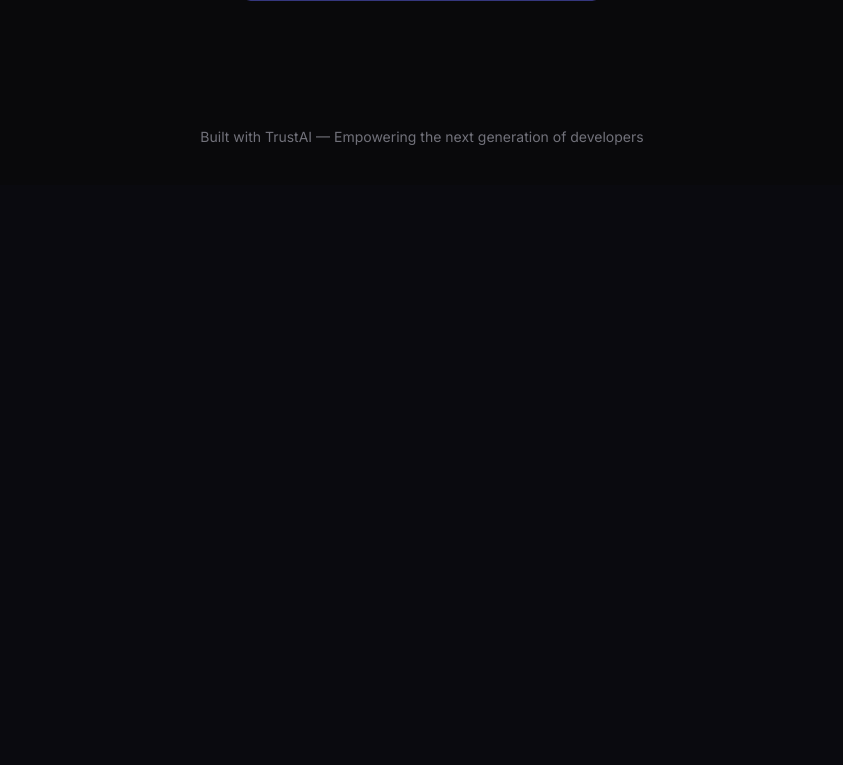
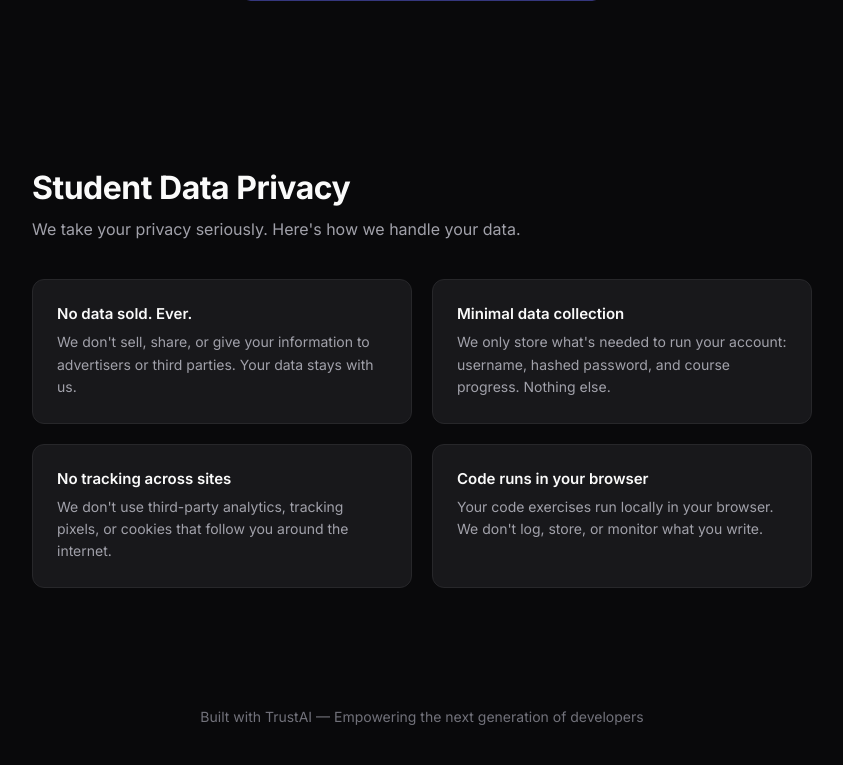
Before and after one commit to turtler12/teach_coding, a Flask app: page / in a window 1280 px wide. Shown: the part 3124-3889 px from the top of the page, without its empty margins (218-1061 px from the left). Before the commit the page ends 3269 px from the top, so only its background shows below. Run offline with Flask 3, Linux system fonts and the light colour scheme.

Commit message:
Add student data privacy section to homepage
Co-Authored-By: Claude Opus 4.6 <noreply@anthropic.com>

```diff
--- a/templates/home.html
+++ b/templates/home.html
@@ -601,6 +601,64 @@
             background: var(--bg-elevated);
         }
 
+        /* Privacy Section */
+        .privacy-section {
+            padding: 80px 60px;
+            max-width: 900px;
+            margin: 0 auto;
+        }
+
+        .privacy-header {
+            margin-bottom: 40px;
+        }
+
+        .privacy-header h2 {
+            font-size: 2rem;
+            font-weight: 700;
+            margin-bottom: 12px;
+            letter-spacing: -0.5px;
+        }
+
+        .privacy-header p {
+            color: var(--text-secondary);
+            font-size: 1rem;
+        }
+
+        .privacy-grid {
+            display: grid;
+            grid-template-columns: 1fr 1fr;
+            gap: 20px;
+        }
+
+        .privacy-item {
+            background: var(--bg-secondary);
+            border: 1px solid var(--border-color);
+            border-radius: 12px;
+            padding: 24px;
+        }
+
+        .privacy-item h4 {
+            font-size: 15px;
+            font-weight: 600;
+            margin-bottom: 8px;
+        }
+
+        .privacy-item p {
+            font-size: 14px;
+            color: var(--text-secondary);
+            line-height: 1.6;
+            margin: 0;
+        }
+
+        @media (max-width: 640px) {
+            .privacy-grid {
+                grid-template-columns: 1fr;
+            }
+            .privacy-section {
+                padding: 60px 24px;
+            }
+        }
+
         /* Footer */
         .footer {
             padding: 40px 60px;
@@ -911,6 +969,32 @@
             </div>
         </section>
 
+        <!-- Student Data Privacy -->
+        <section class="privacy-section">
+            <div class="privacy-header">
+                <h2>Student Data Privacy</h2>
+                <p>We take your privacy seriously. Here's how we handle your data.</p>
+            </div>
+            <div class="privacy-grid">
+                <div class="privacy-item">
+                    <h4>No data sold. Ever.</h4>
+                    <p>We don't sell, share, or give your information to advertisers or third parties. Your data stays with us.</p>
+                </div>
+                <div class="privacy-item">
+                    <h4>Minimal data collection</h4>
+                    <p>We only store what's needed to run your account: username, hashed password, and course progress. Nothing else.</p>
+                </div>
+                <div class="privacy-item">
+                    <h4>No tracking across sites</h4>
+                    <p>We don't use third-party analytics, tracking pixels, or cookies that follow you around the internet.</p>
+                </div>
+                <div class="privacy-item">
+                    <h4>Code runs in your browser</h4>
+                    <p>Your code exercises run locally in your browser. We don't log, store, or monitor what you write.</p>
+                </div>
+            </div>
+        </section>
+
         <!-- Footer -->
         <footer class="footer">
             <p>Built with TrustAI — Empowering the next generation of developers</p>
```
